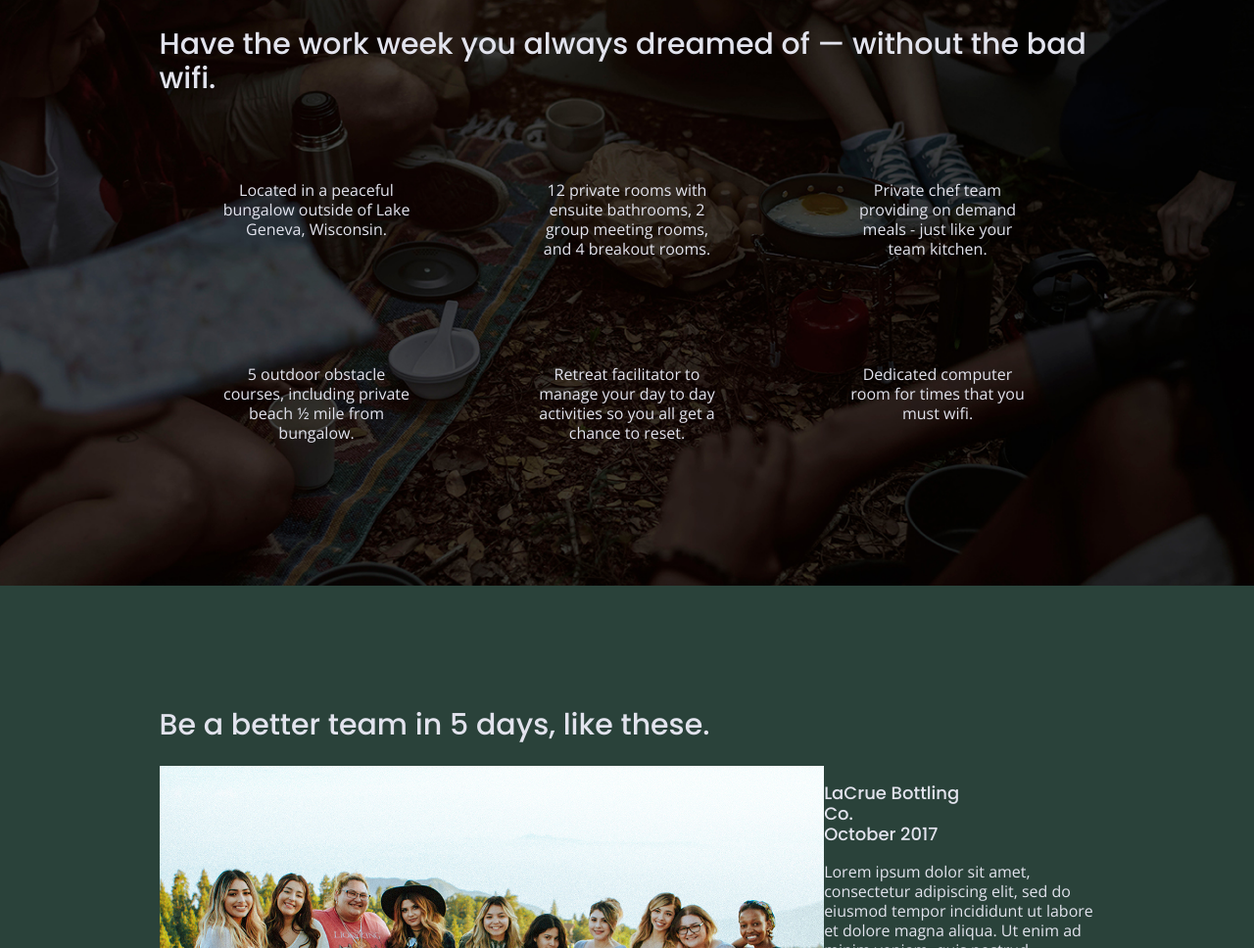
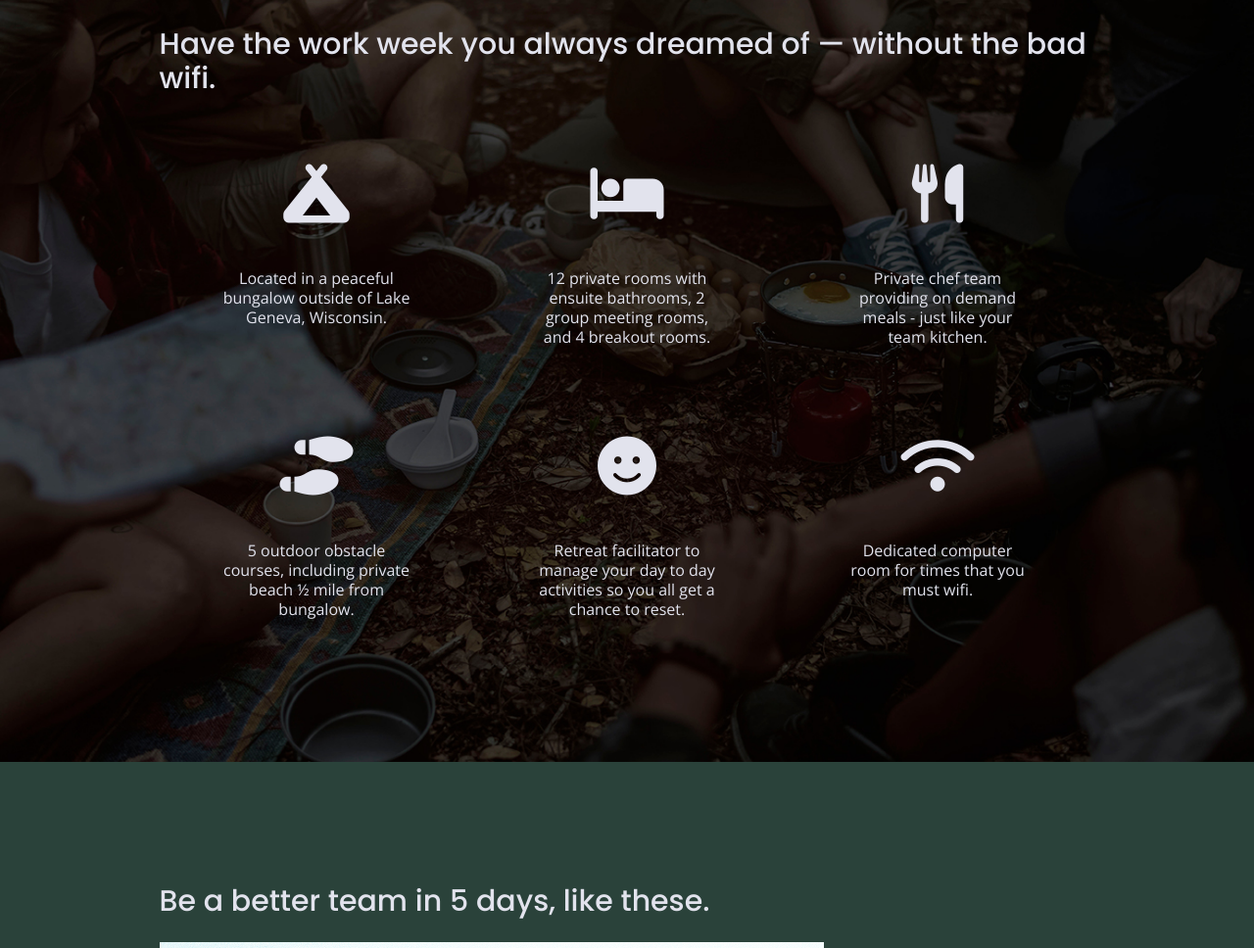
Before and after one commit to Kacey-C/unplugged-site, a website built with Parcel: page index.html in a window 1280 px wide. Shown: the part 999-1967 px from the top of the page at 98% size. Built offline with nearby package versions, Linux system fonts and the light colour scheme.

Commit message:
Added icons to homepage

```diff
--- a/css/main.css
+++ b/css/main.css
@@ -334,6 +334,11 @@ footer .social-icons p {
     display: flex;
     justify-content: center;
     align-items: center;
+ }
+
+ .amenities i {
+   font-size: 3.75em;
+   margin-bottom: 30px;
  }
 
  /* - Past Retreats - */
--- a/index.html
+++ b/index.html
@@ -18,6 +18,7 @@
 
   <link rel="stylesheet" href="css/normalize.css">
   <link rel="stylesheet" href="css/main.css">
+  <script src="https://kit.fontawesome.com/e5f0a78a55.js" crossorigin="anonymous"></script>
 
   <!--Google Fonts-->
   <link href="https://fonts.googleapis.com/css?family=Open+Sans:400,700|Poppins:500,700" rel="stylesheet">
@@ -69,27 +70,27 @@
         <h2>Have the work week you always dreamed of — without the bad wifi.</h2>
         <div class="amenities-items">
           <article>
-            <p class="fontawesome-icon"></p>
+            <p class="fontawesome-icon"><i class="fas fa-campground"></i></p>
             <p class="amenities-item-description">Located in a peaceful bungalow outside of Lake Geneva, Wisconsin.</p>
           </article>
           <article>
-            <p class="fontawesome-icon"></p>
+            <p class="fontawesome-icon"><i class="fas fa-bed"></i></p>
             <p class="amenities-item-description">12 private rooms with ensuite bathrooms, 2 group meeting rooms, and 4 breakout rooms.</p>
           </article>
           <article>
-            <p class="fontawesome-icon"></p>
+            <p class="fontawesome-icon"><i class="fas fa-utensils"></i></p>
             <p class="amenities-item-description">Private chef team providing on demand meals - just like your team kitchen.</p>
           </article>
           <article>
-            <p class="fontawesome-icon"></p>
+            <p class="fontawesome-icon"><i class="fas fa-shoe-prints"></i></p>
             <p class="amenities-item-description">5 outdoor obstacle courses, including private beach ½ mile from bungalow.</p>
             </article>
           <article>
-            <p class="fontawesome-icon"></p>
+            <p class="fontawesome-icon"><i class="fas fa-smile"></i></p>
             <p class="amenities-item-description">Retreat facilitator to manage your day to day activities so you all get a chance to reset.</p>
           </article>
           <article>
-            <p class="fontawesome-icon"></p>
+            <p class="fontawesome-icon"><i class="fas fa-wifi"></i></p>
             <p class="amenities-item-description">Dedicated computer room for times that you must wifi.</p>
           </article>
         </div>
```
Also changed, not shown: about/index.html (+1 -0 lines), faq/index.html (+1 -0 lines).
